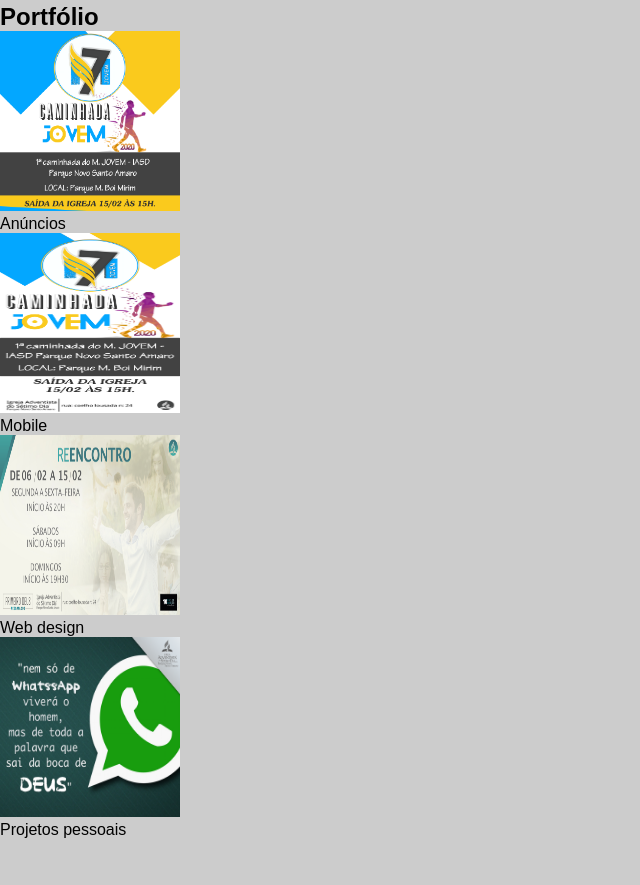
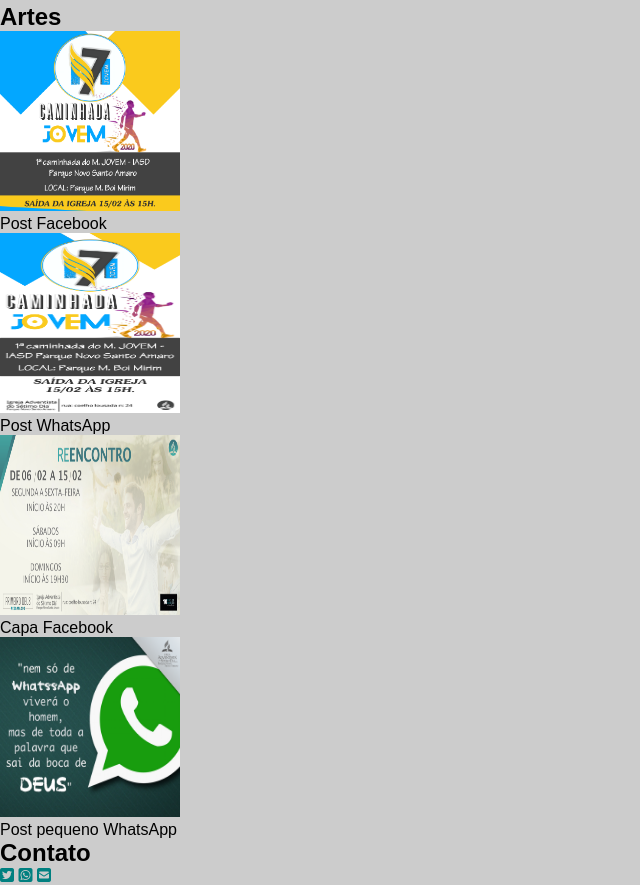
Before and after one commit to euricotico/Site-Eurico, a plain HTML site: page index.html in a window 1280 px wide. Shown: the part 717-1602 px from the top of the page, without its empty margins (0-640 px from the left). Before the commit the page ends 1556 px from the top, so only its background shows below. Drawn offline with Linux system fonts and the light colour scheme.

Commit message:
Update index.html

```diff
--- a/index.html
+++ b/index.html
@@ -6,6 +6,8 @@
     <meta name="viewport" content="width=device-width, initial-scale=1.0">
     <title>Eurico S Borges</title>
     <link rel="stylesheet" href="CSS/estilos.css">
+    <link href="https://fonts.googleapis.com/css2?family=Kanit&family=Lato&family=Libre+Baskerville&display=swap" rel="stylesheet">
+    <script src="https://kit.fontawesome.com/359d19bda5.js" crossorigin="anonymous"></script>
 </head>
 
 <body>
@@ -13,7 +15,7 @@
         <nav class="menu">
             <ul>
                 <li><a href="#">Sobre</a></li>
-                <li><a href="#">Portfólio</a></li>
+                <li><a href="#">Artes</a></li>
                 <li><a href="#">Contato</a></li>
             </ul>
         </nav>
@@ -22,26 +24,45 @@
         <h2 class="site-subtitle">Jr. Design</h2>
         </div>
     </header>
-    <section>
-        <h2>Portfólio</h2>
+    <section class="portfolio">
+
+        <h2>Artes</h2>
+
+       <div class="grid">
         <figure>
-            <img class="img-portfolio" src="./img/CAMINHADA JOVEM INSTA.png" alt="Anúncios">
-            <figcaption>Anúncios</figcaption>
+            <img class="img-portfolio" src="./img/CAMINHADA JOVEM INSTA.png" alt="Anúncio Caminhada">
+            <figcaption>Post Facebook</figcaption>
         </figure>
         <figure>
-            <img class="img-portfolio" src="./img/CAMINHADA JOVEM.png" alt=">Mobile">
-            <figcaption>Mobile</figcaption>
+            <img class="img-portfolio" src="./img/CAMINHADA JOVEM.png" alt=">Anúncio Caminhada">
+            <figcaption>Post WhatsApp</figcaption>
         </figure>
         <figure>
-            <img class="img-portfolio" src="./img/10 DIAS DE ORAÇÃO 2020.png" alt="Web design">
-            <figcaption>Web design</figcaption>
+            <img class="img-portfolio" src="./img/10 DIAS DE ORAÇÃO 2020.png" alt="Semana do Reencontro">
+            <figcaption>Capa Facebook</figcaption>
         </figure>
         <figure>
             <img class="img-portfolio" src="./img/Imagem Facebook igreja.png"
                 alt="Projetos pessoais">
-            <figcaption>Projetos pessoais</figcaption>
+            <figcaption>Post pequeno WhatsApp</figcaption>
         </figure>
+    </div>
     </section>
+    <section class="contato">
+        <h2>Contato</h2>
+          <div class="grid icons">
+
+          <a target="_blank" href="https://twitter.com/euricotico">
+            <i class="fab fa-twitter-square"></i>
+          </a>
+          <a target="_blank" href="https://api.whatsapp.com/send?phone=5511970327136&text=Ol%C3%A1%2C%20Gostaria%20de%20um%20or%C3%A7amento%20de%20arte%20para">
+            <i class="fab fa-whatsapp-square"></i>
+          </a>
+          <a href="euricotico@gmail.com">
+            <i class="fas fa-envelope-square"></i>
+          </a>
+        </div>
+      </section>
 </body>
 
 </html>
```
